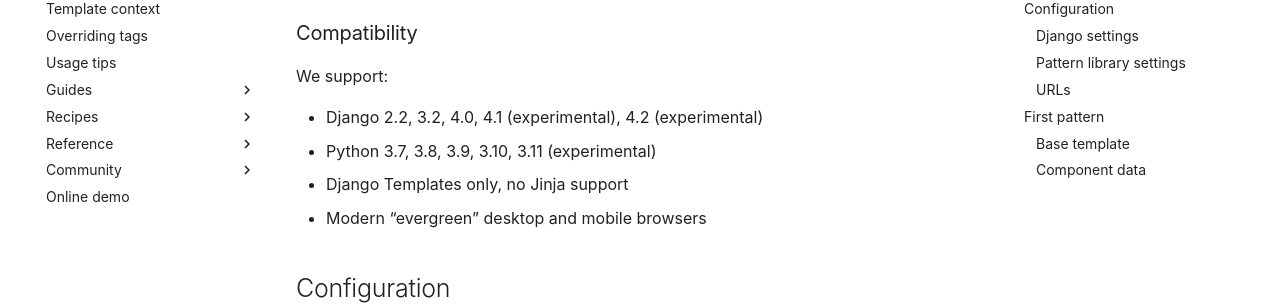
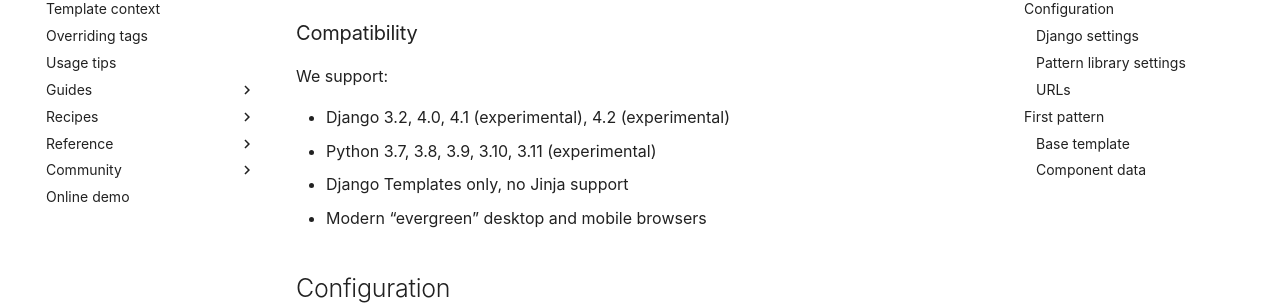
Before and after one commit to torchbox/django-pattern-library, an MkDocs documentation site: the page built from docs/getting-started.md, in a window 1280 px wide and 900 px high, scrolled down 322 px. Shown: the part 153-458 px from the top of the window. Built offline with MkDocs 1.6.1 and Material for MkDocs 9.7.7, drawn with Linux system fonts in a browser that asks for light colours; comment, search, counter and statistics services are not loaded.

Commit message:
Remove support for Django 2.2 ahead of release

```diff
--- a/docs/getting-started.md
+++ b/docs/getting-started.md
@@ -17,7 +17,7 @@
 
 We support:
 
-- Django 2.2, 3.2, 4.0, 4.1 (experimental), 4.2 (experimental)
+- Django 3.2, 4.0, 4.1 (experimental), 4.2 (experimental)
 - Python 3.7, 3.8, 3.9, 3.10, 3.11 (experimental)
 - Django Templates only, no Jinja support
 - Modern “evergreen” desktop and mobile browsers
--- a/pyproject.toml
+++ b/pyproject.toml
@@ -23,7 +23,6 @@
     "Programming Language :: Python :: 3.10",
     "Programming Language :: Python :: 3.11",
     "Framework :: Django",
-    "Framework :: Django :: 2.2",
     "Framework :: Django :: 3.2",
     "Framework :: Django :: 4.0",
     "Framework :: Django :: 4.1",
@@ -45,7 +44,7 @@
 
 [tool.poetry.dependencies]
 python = "^3.7"
-Django = ">=2.2,<4.2"
+Django = ">=3.2,<4.2"
 PyYAML = ">=5.1,<7.0"
 Markdown = "^3.1"
 
```
Also changed, not shown: 2 other files.
